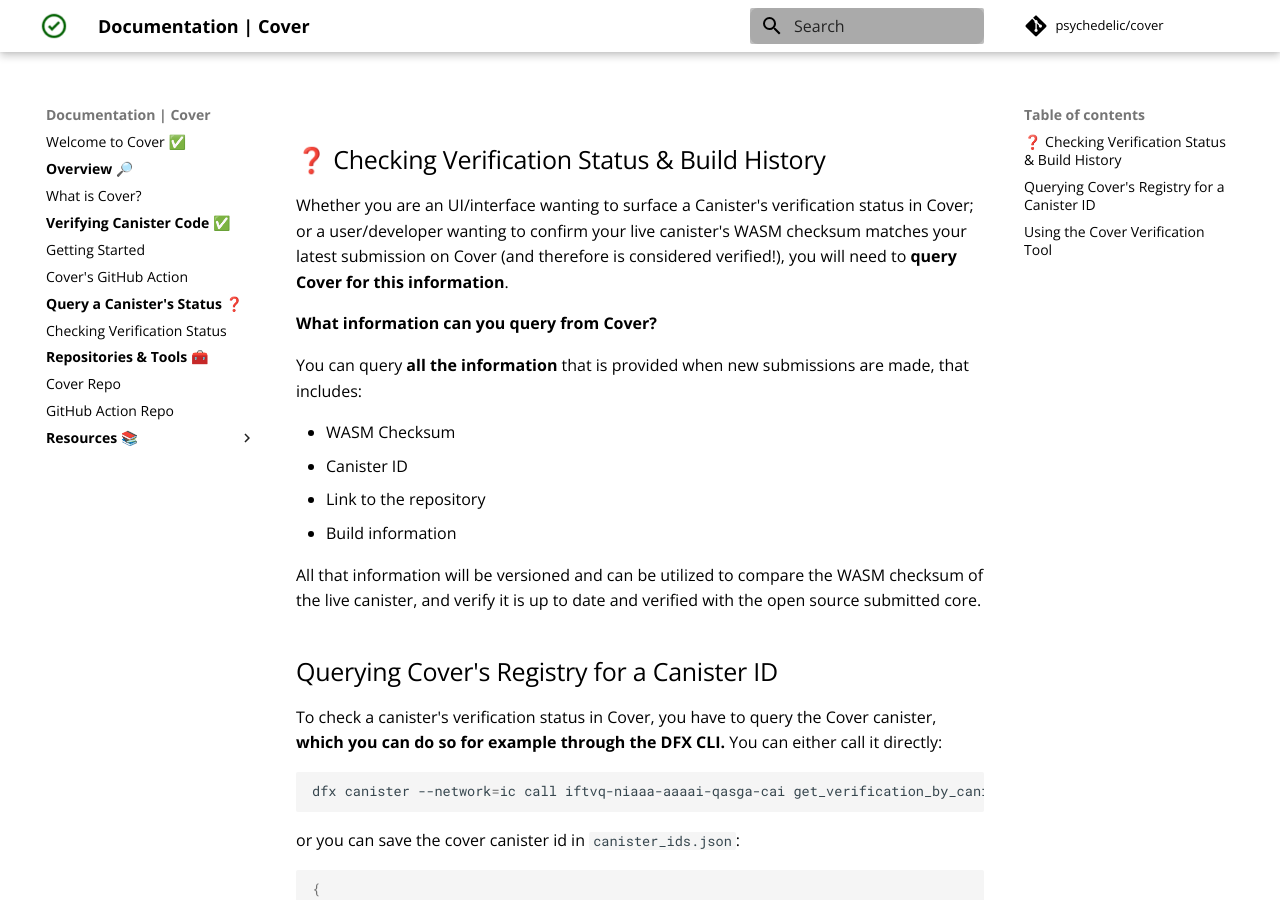
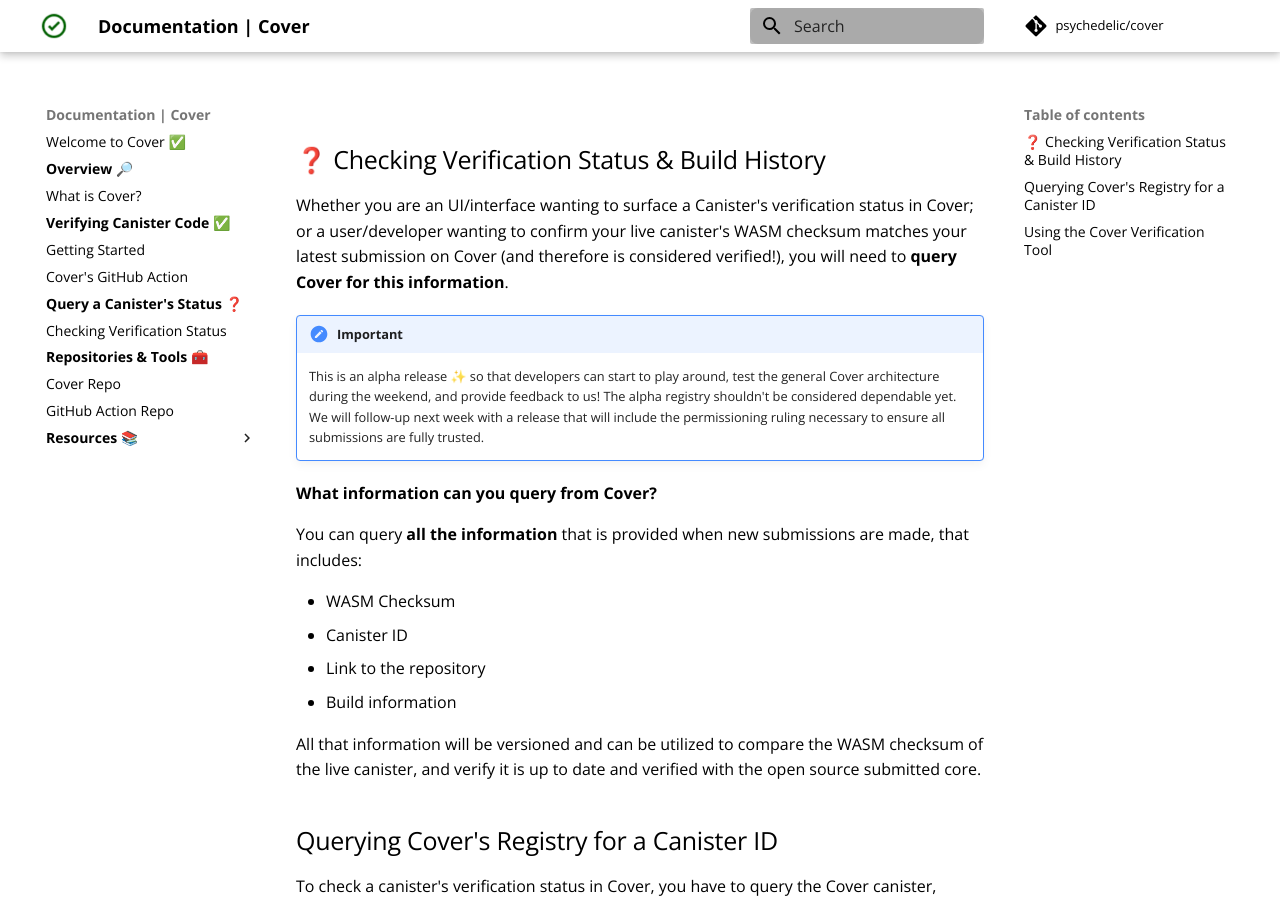
Before and after one commit to Psychedelic/cover-docs, an MkDocs documentation site: the page built from docs/check-status/getting-started.md, in a window 1280 px wide and 900 px high. Built offline with MkDocs 1.6.1 and Material for MkDocs 9.7.7, drawn with Linux system fonts in a browser that asks for light colours; comment, search, counter and statistics services are not loaded.

Commit message:
disclaimer

```diff
--- a/docs/check-status/getting-started.md
+++ b/docs/check-status/getting-started.md
@@ -6,6 +6,11 @@
 ## ❓ Checking Verification Status & Build History
 
 Whether you are an UI/interface wanting to surface a Canister's verification status in Cover; or a user/developer wanting to confirm your live canister's WASM checksum matches your latest submission on Cover (and therefore is considered verified!), you will need to **query Cover for this information**.
+
+
+!!! Important
+
+    This is an alpha release ✨ so that developers can start to play around, test the general Cover architecture during the weekend, and provide feedback to us! The alpha registry shouldn't be considered dependable yet. We will follow-up next week with a release that will include the permissioning ruling necessary to ensure all submissions are fully trusted.
 
 
 **What information can you query from Cover?**
```
Also changed, not shown: docs/index.md (+4 -0 lines).
